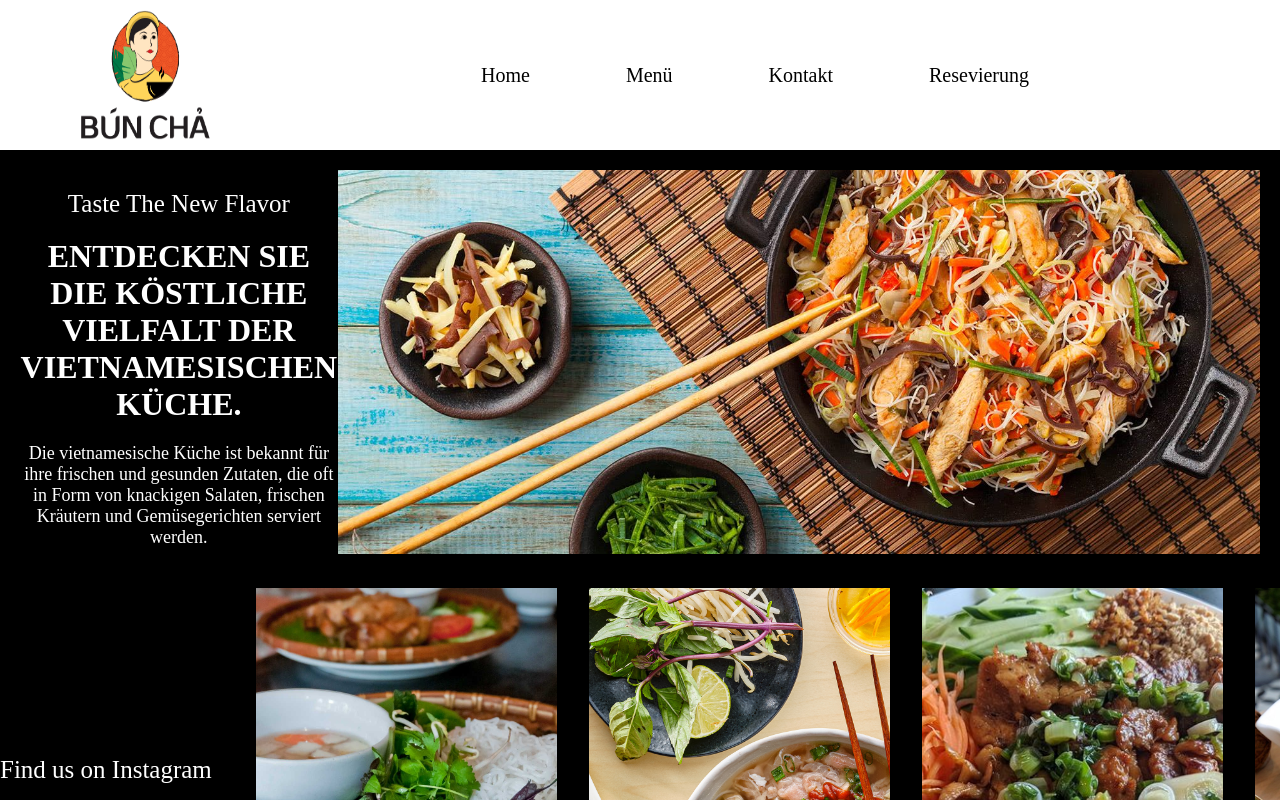
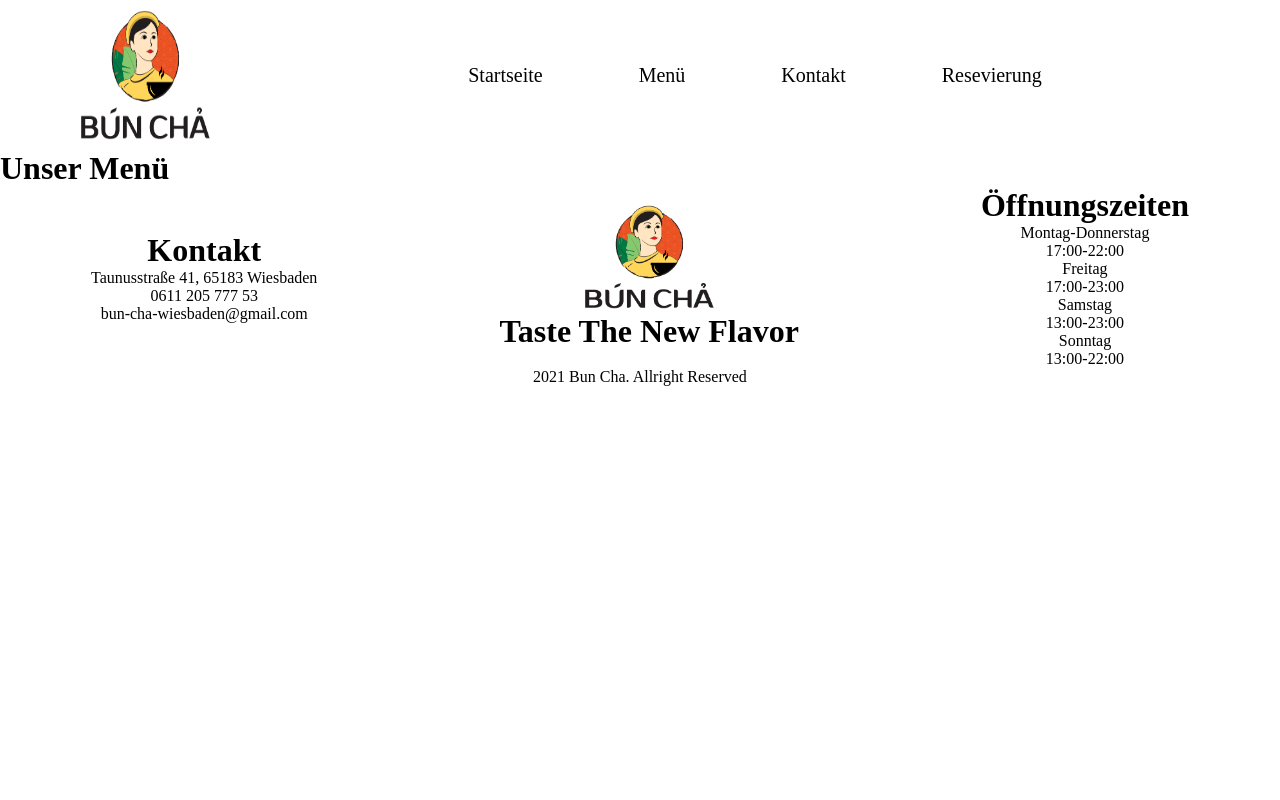
Before and after one commit to dvknguyen/buncha, a React (Create React App) app: page /menu in a window 1280 px wide. Shown: the top 800 px of the page. Built offline with nearby package versions, Linux system fonts and the light colour scheme.

Commit message:
Route setup

```diff
--- a/package.json
+++ b/package.json
@@ -10,6 +10,7 @@
     "react": "^18.2.0",
     "react-dom": "^18.2.0",
     "react-icons": "^4.7.1",
+    "react-router-dom": "^6.8.1",
     "react-scripts": "5.0.1",
     "web-vitals": "^2.1.4"
   },
--- a/src/App.js
+++ b/src/App.js
@@ -5,16 +5,20 @@ import "../src/index.css";
 import Header from "./components/Header/Header";
 import Gallery from "./components/Gallery/Gallery";
 import Footer from "./components/Footer/Footer";
+import { Switch, Route, Routes, Link } from "react-router-dom";
+import Menu from "./pages/Menu";
+import Dashboard from "./pages/Dashboard";
 
-const App = () => {
+function App() {
   return (
     <>
-      <Navbar />
-      <Header />
-      <Gallery />
-      <Footer />
+      <Routes>
+        <Route path="/" element={<Dashboard />} />
+        <Route path="/home" element={<Dashboard />} />
+        <Route path="/menu" element={<Menu />} />
+      </Routes>
     </>
   );
-};
+}
 
 export default App;
--- a/src/components/Footer/Footer.jsx
+++ b/src/components/Footer/Footer.jsx
@@ -6,7 +6,7 @@ import "./Footer.css";
 const Footer = () => {
   return (
     <>
-      <div className="app__footer-links">
+      <div className="app__footer-links" id="contact">
         <div className="app__footer-links_contact">
           <h1 className="app__footer-headtext">Kontakt</h1>
           <p>Taunusstraße 41, 65183 Wiesbaden</p>
--- a/src/components/Navbar/Navbar.jsx
+++ b/src/components/Navbar/Navbar.jsx
@@ -3,7 +3,7 @@ import React, { useState } from "react";
 import { GiHamburgerMenu, GiChopsticks } from "react-icons/gi";
 import "./Navbar.css";
 import images from "../../constants/images";
-
+import { Link } from "react-router-dom";
 const Navbar = () => {
   const [toggleMenu, setToggleMenu] = useState(false);
   return (
@@ -13,19 +13,19 @@ const Navbar = () => {
       </div>
       <ul className="app__navbar-links">
         <li>
-          <a href="#home" className="a-font">
-            Home
-          </a>
+          <Link className="a-font" to="/home">
+            Startseite
+          </Link>
         </li>
         <li>
-          <a href="#menu" className="a-font">
+          <Link className="a-font" to="/menu">
             Menü
-          </a>
+          </Link>
         </li>
-        <li c>
-          <a href="#contact" className="a-font">
+        <li>
+          <Link className="a-font" to="#contact">
             Kontakt
-          </a>
+          </Link>
         </li>
         <li>
           <a href="#resevation" className="a-font">
--- a/src/index.js
+++ b/src/index.js
@@ -1,6 +1,12 @@
 import React from "react";
 import ReactDOM from "react-dom";
 
+import { BrowserRouter } from "react-router-dom";
 import App from "./App";
 
-ReactDOM.render(<App />, document.getElementById("root"));
+ReactDOM.render(
+  <BrowserRouter>
+    <App />
+  </BrowserRouter>,
+  document.getElementById("root")
+);
--- /dev/null
+++ b/src/pages/Dashboard.jsx
@@ -0,0 +1,18 @@
+import React from "react";
+import Footer from "../components/Footer/Footer";
+import Gallery from "../components/Gallery/Gallery";
+import Header from "../components/Header/Header";
+import Navbar from "../components/Navbar/Navbar";
+
+const Dashboard = () => {
+  return (
+    <div>
+      <Navbar />
+      <Header />
+      <Gallery />
+      <Footer />
+    </div>
+  );
+};
+
+export default Dashboard;
--- /dev/null
+++ b/src/pages/Menu.jsx
@@ -0,0 +1,15 @@
+import react from "react";
+import Footer from "../components/Footer/Footer";
+import Navbar from "../components/Navbar/Navbar";
+
+const Menu = () => {
+  return (
+    <div>
+      <Navbar />
+      <h1>Unser Menü</h1>
+      <Footer />
+    </div>
+  );
+};
+
+export default Menu;
```
Also changed, not shown: 1 other file (tests, documents, lock files or other folders).
